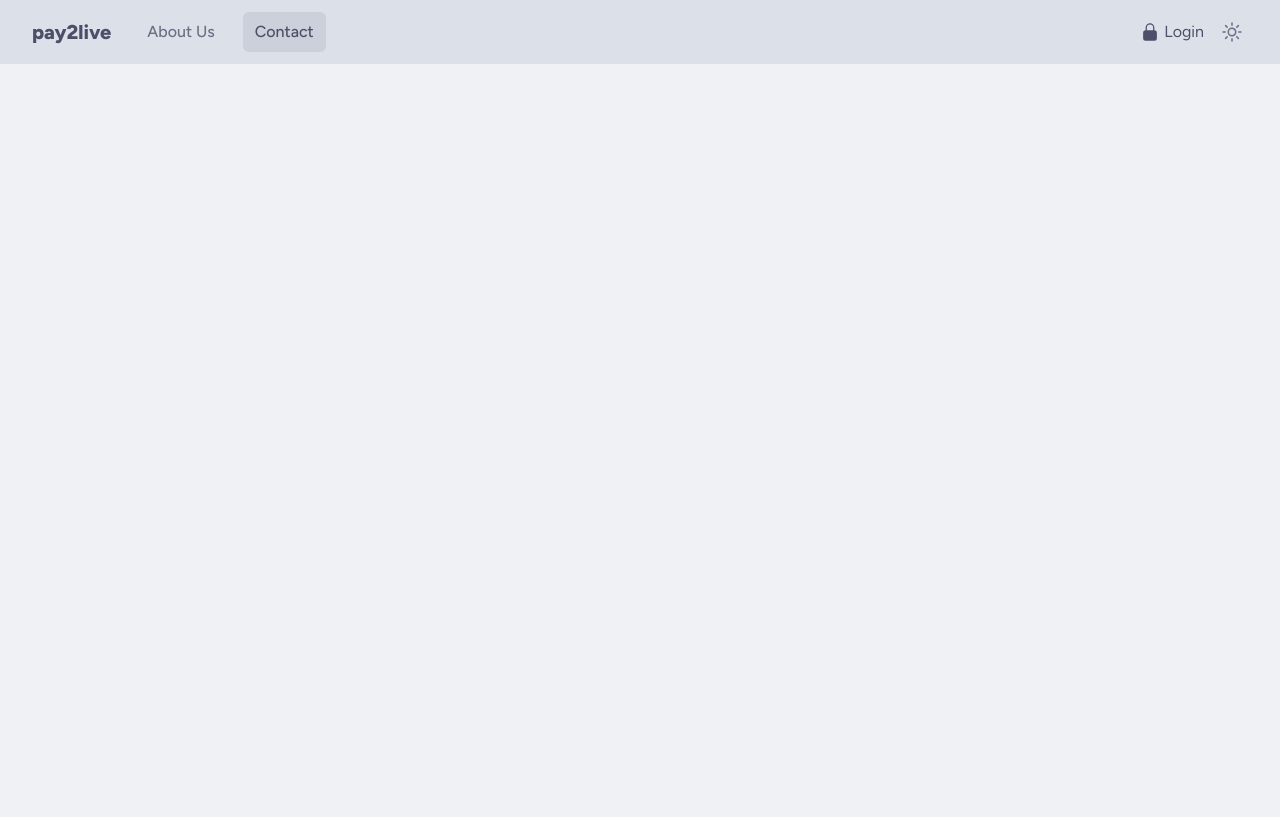
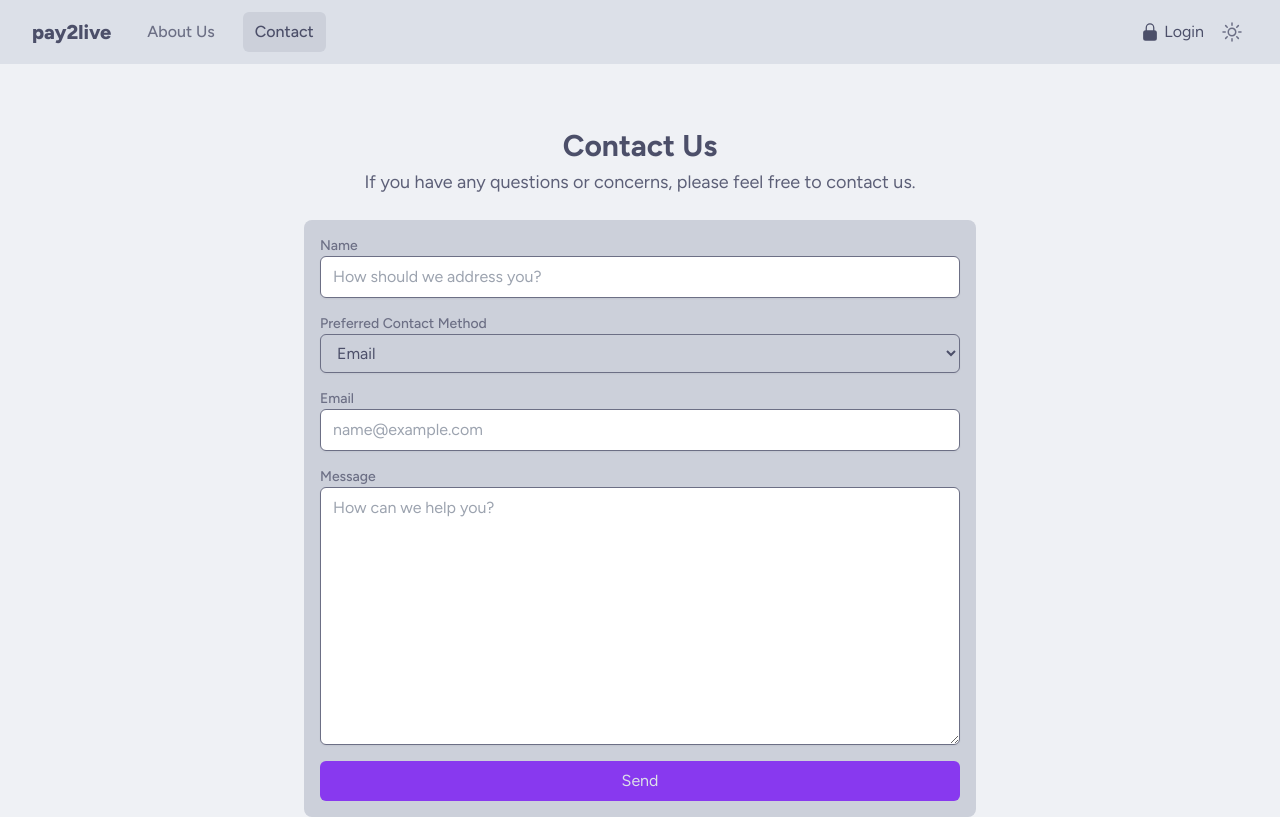
Before and after one commit to thaddeuskkr/pay2live, a Flask app: page /contact in a window 1280 px wide. Before the commit the page ends 64 px from the top, so only its background shows below. Run offline with Flask 3, Linux system fonts and the light colour scheme; parts of the project's set-up code (start-up, migrations or seed data) failed here and were passed over.

Commit message:
feat: add basic contact form
Signed-off-by: Thaddeus Kuah <tk@tkkr.dev>

```diff
--- /dev/null
+++ b/static/js/contact.js
@@ -0,0 +1,16 @@
+$(function () {
+    $('#contact-method').on('change', function () {
+        var value = $(this).val();
+        if (value === 'phone') {
+            $('#phone-input').removeClass('hidden');
+            $('#phone').attr('required', 'required');
+            $('#email-input').addClass('hidden');
+            $('#email').removeAttr('required');
+        } else {
+            $('#phone-input').addClass('hidden');
+            $('#phone').removeAttr('required');
+            $('#email-input').removeClass('hidden');
+            $('#email').attr('required', 'required');
+        }
+    });
+});
--- a/templates/contact.html
+++ b/templates/contact.html
@@ -2,9 +2,79 @@
 <html lang="en">
     <head>
         {% block head %} {% include 'includes/head.html' %} {% endblock %}
+        <script src="/static/js/contact.js"></script>
     </head>
 
-    <body class="h-full bg-base text-text">
+    <body class="bg-base text-text">
         {% block navbar %} {% include 'includes/navbar.html' %} {% endblock %}
+        <div class="mx-auto mt-16 flex h-[calc(100vh-64px)] max-w-2xl flex-col items-center pt-16">
+            <h1 class="mb-1 text-center text-3xl font-bold text-text">Contact Us</h1>
+            <p class="mb-6 text-center text-lg text-subtext1">
+                If you have any questions or concerns, please feel free to contact us.
+            </p>
+            <form class="w-full space-y-4 rounded-lg bg-surface0 px-4 py-4" data-user_id="{{ user._id }}">
+                <div class="relative">
+                    <label for="name" class="block text-sm font-medium text-subtext0">Name</label>
+                    <input
+                        type="text"
+                        id="name"
+                        name="name"
+                        class="mt-1 block w-full rounded-md border border-subtext0 bg-transparent px-3 py-2 text-text shadow-sm sm:text-sm"
+                        required
+                        placeholder="How should we address you?"
+                        value="{{ user.first_name if user else '' }}{{ ' ' if user else '' }}{{ user.last_name if user else '' }}" />
+                </div>
+                <div class="relative">
+                    <label for="contact-method" class="block text-sm font-medium text-subtext0"
+                        >Preferred Contact Method</label
+                    >
+                    <select
+                        id="contact-method"
+                        name="contact-method"
+                        class="mt-1 block w-full rounded-md border border-subtext0 bg-surface0 px-3 py-2 text-text shadow-sm sm:text-sm"
+                        required>
+                        <option value="email">Email</option>
+                        <option value="phone">Phone</option>
+                    </select>
+                </div>
+                <div class="relative" id="email-input">
+                    <label for="email" class="block text-sm font-medium text-subtext0">Email</label>
+                    <input
+                        type="email"
+                        id="email"
+                        name="email"
+                        class="mt-1 block w-full rounded-md border border-subtext0 bg-transparent px-3 py-2 text-text shadow-sm sm:text-sm"
+                        required
+                        placeholder="name@example.com"
+                        value="{{ user.email if user else '' }}" />
+                </div>
+                <div class="relative hidden" id="phone-input">
+                    <label for="phone" class="block text-sm font-medium text-subtext0">Phone</label>
+                    <input
+                        type="tel"
+                        id="phone"
+                        name="phone"
+                        pattern="[0-9]{8}"
+                        class="mt-1 block w-full rounded-md border border-subtext0 bg-transparent px-3 py-2 text-text shadow-sm sm:text-sm"
+                        placeholder="81234567"
+                        value="{{ user.phone if user else '' }}" />
+                </div>
+                <div class="relative">
+                    <label for="message" class="block text-sm font-medium text-subtext0">Message</label>
+                    <textarea
+                        id="message"
+                        name="message"
+                        class="mt-1 block w-full rounded-md border border-subtext0 bg-transparent px-3 py-2 text-text shadow-sm sm:text-sm"
+                        rows="10"
+                        required
+                        placeholder="How can we help you?"></textarea>
+                </div>
+                <button
+                    type="submit"
+                    class="mt-2 w-full rounded-md bg-mauve px-4 py-2 text-crust transition-opacity hover:opacity-80">
+                    Send
+                </button>
+            </form>
+        </div>
     </body>
 </html>
```
